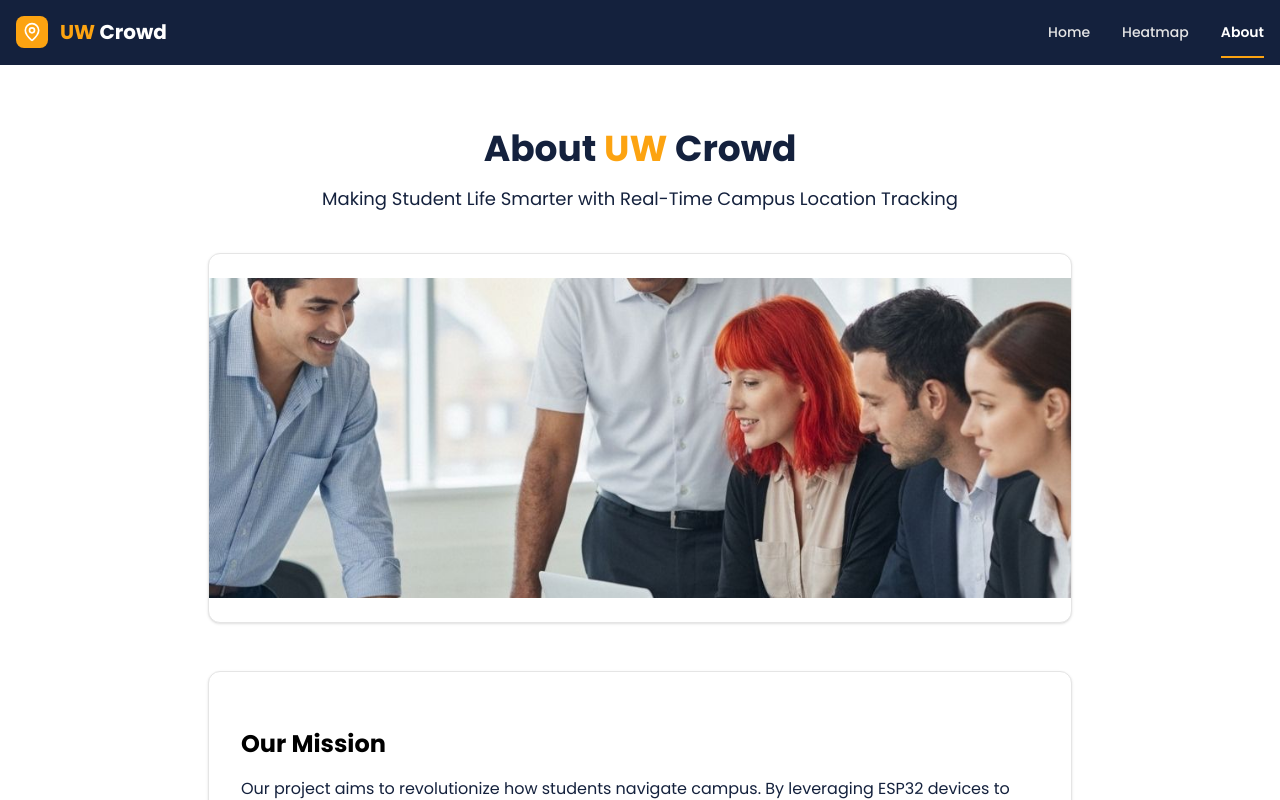
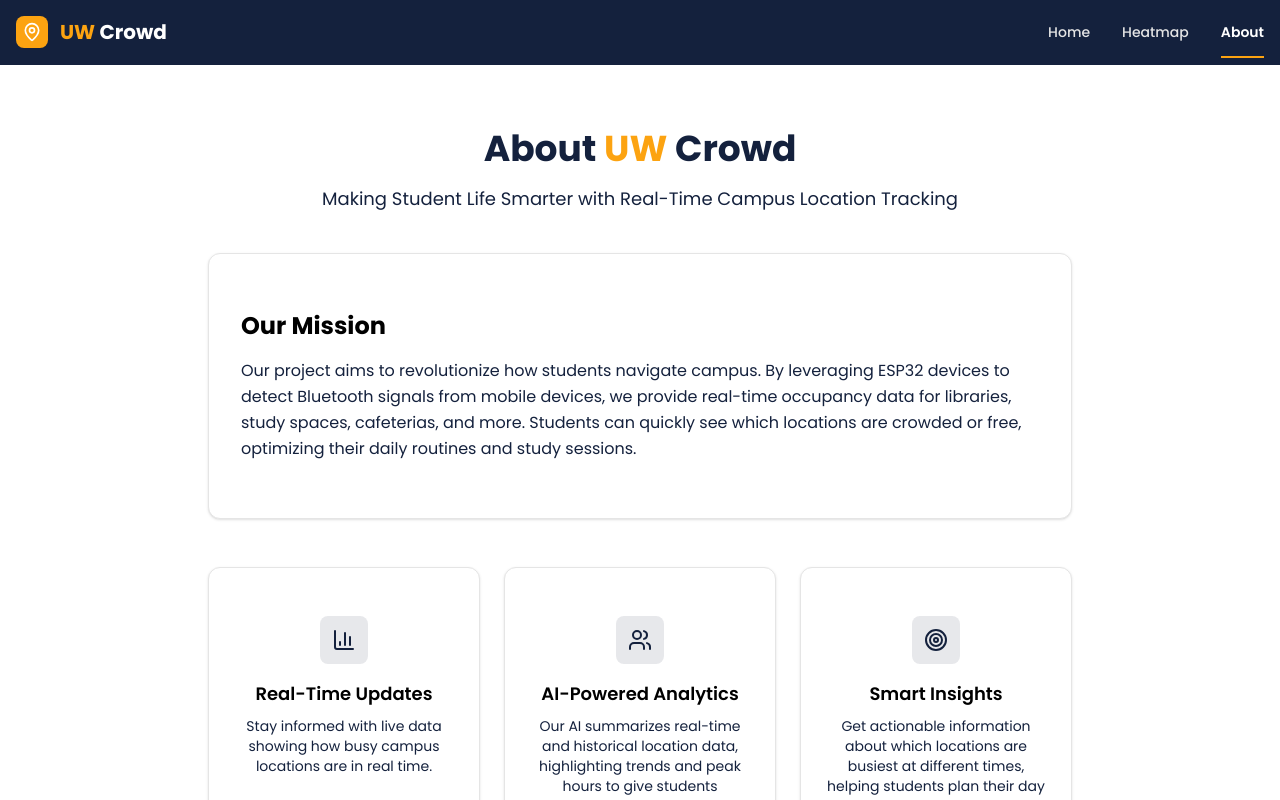
Before and after one commit to a3l6/UWCrowd, a Next.js app: page /about in a window 1280 px wide. Shown: the top 800 px of the page. Built offline with nearby package versions, Linux system fonts and the light colour scheme.

Commit message:
removed stock photo

```diff
--- a/app/about/page.tsx
+++ b/app/about/page.tsx
@@ -14,19 +14,6 @@ export default function AboutPage() {
           </h1>
           <p className="text-lg text-muted-foreground max-w-2xl mx-auto text-pretty">
 Making Student Life Smarter with Real-Time Campus Location Tracking          </p>
-        </div>
-
-        {/* Team Image */}
-        <div className="mb-12">
-          <Card className="overflow-hidden">
-            <CardContent className="p-0">
-              <img
-                src="/professional-diverse-team-working-together-in-mode.jpg"
-                alt="LocationHub team working together"
-                className="w-full h-64 md:h-80 object-cover"
-              />
-            </CardContent>
-          </Card>
         </div>
 
         {/* Mission Statement */}
```
